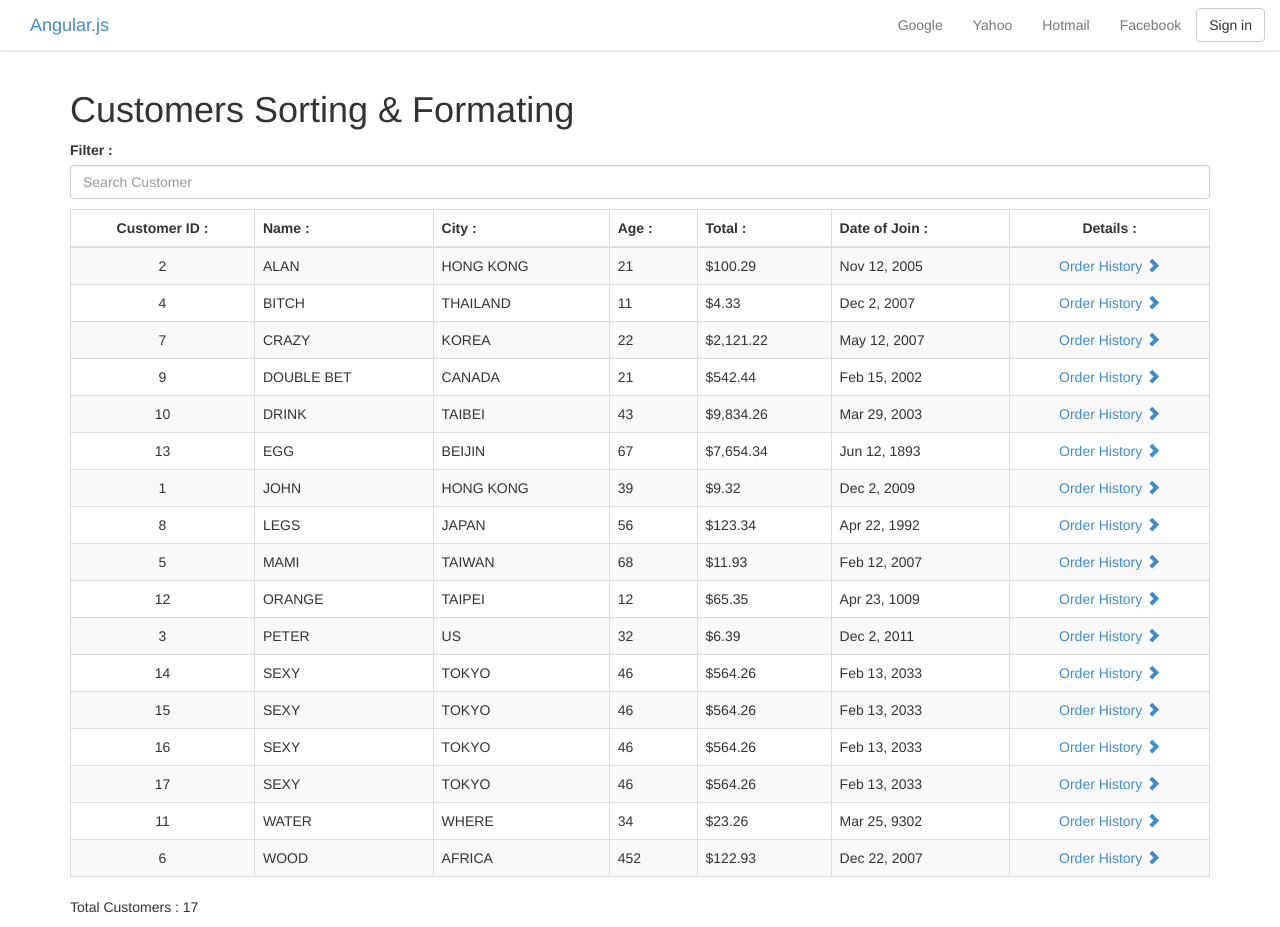
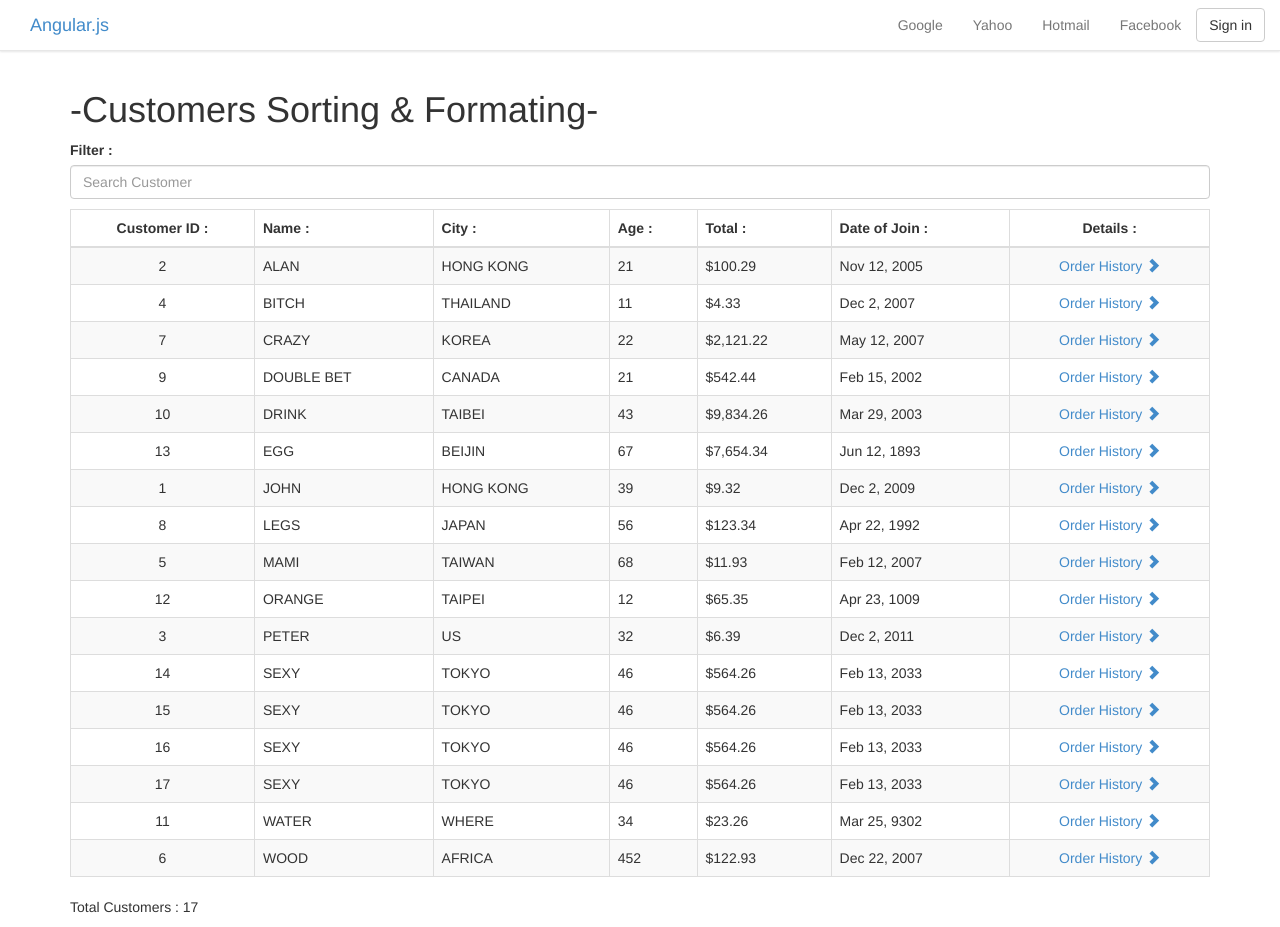
Before and after one commit to dennischow/customer-learning, a plain HTML site: page index.html in a window 1280 px wide. Drawn offline with Linux system fonts and the light colour scheme.

Commit message:
updating

```diff
--- a/assets/app/views/customers.html
+++ b/assets/app/views/customers.html
@@ -1,6 +1,6 @@
 <div class="container">
 
-	<h1>Customers Sorting &amp; Formating</h1>
+	<h1>-Customers Sorting &amp; Formating-</h1>
 
 	<p>
 		<label>Filter :</label>
```
